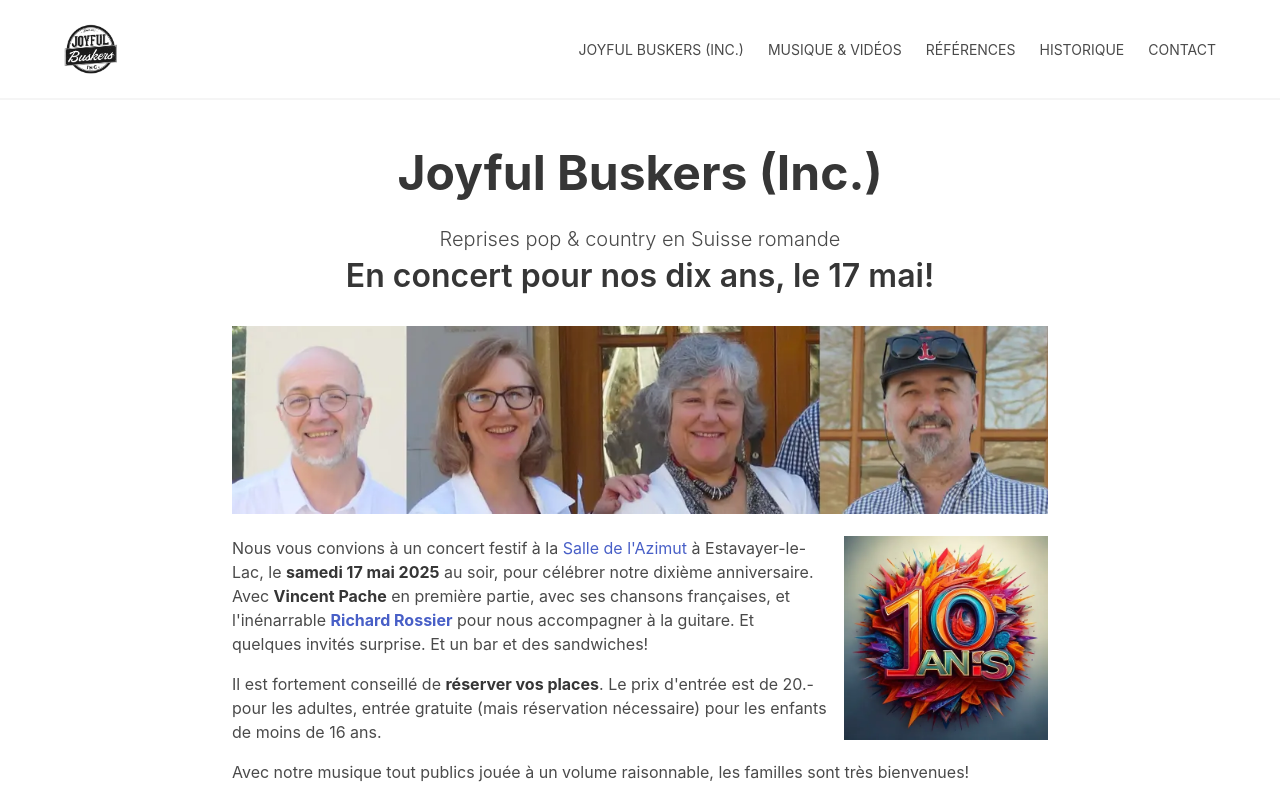
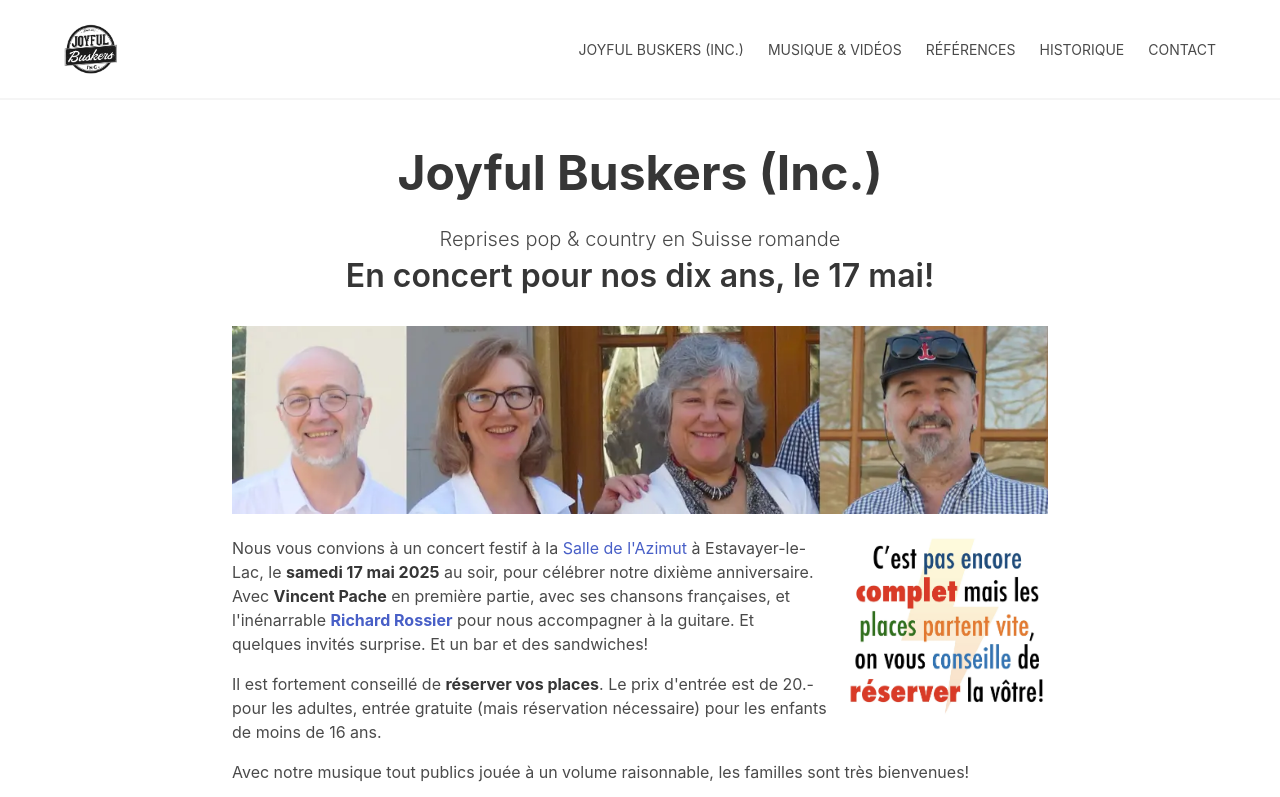
Before and after one commit to bdelacretaz/joyful-buskers-website, an Eleventy site: page src/index.md in a window 1280 px wide. Shown: the top 797 px of the page. Built offline with nearby package versions, Linux system fonts and the light colour scheme; Eleventy itself is replaced by a stand-in of ours; files that its build step writes are made by us from their sources.

Commit message:
Presque complet oubien

```diff
--- a/src/index.md
+++ b/src/index.md
@@ -13,7 +13,7 @@ eleventyExcludeFromCollections: false
 
 {%figure "/_images/2025/buskers-4-portraits.webp" ""%}
 
-<img src="/_images/2025/buskers-logo-10ans.webp" style="float:right ; width:25%; margin-left:1em;">
+<img src="/_images/2025/pas-encore-complet.webp" alt="Les places partent vite, faut réserver!" style="float:right ; width:25%; margin-left:1em;">
 
 Nous vous convions à un concert festif à la
 <a href="https://l-azimut.ch/" target="_new">Salle de l'Azimut</a>
```
Also changed, not shown: src/_images/2025/pas-encore-complet.webp (added).
